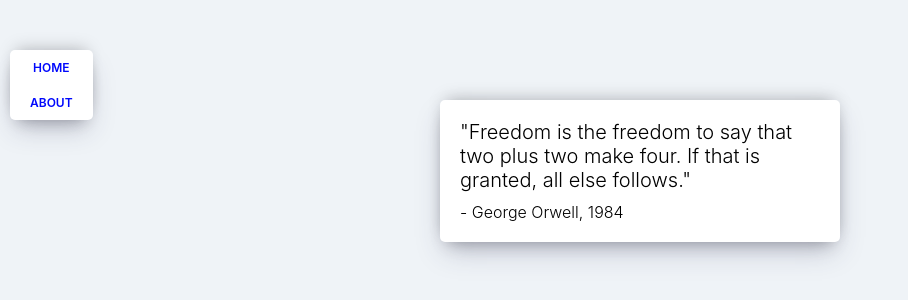
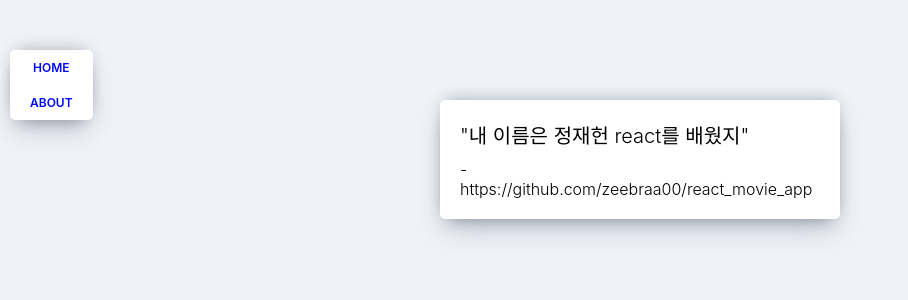
Before and after one commit to zeebraa00/react_movie_app, a React (Create React App) app: page /#/about in a window 1280 px wide. Shown: the top 300 px of the page, without its empty margins (0-908 px from the left). Built offline with nearby package versions, Linux system fonts and the light colour scheme.

Commit message:
[edit] about page

```diff
--- a/package.json
+++ b/package.json
@@ -7,6 +7,7 @@
     "@testing-library/react": "^9.3.2",
     "@testing-library/user-event": "^7.1.2",
     "axios": "^0.19.2",
+    "gh-pages": "^3.1.0",
     "prop-types": "^15.7.2",
     "react": "^16.13.1",
     "react-dom": "^16.13.1",
--- a/src/routes/About.js
+++ b/src/routes/About.js
@@ -6,10 +6,10 @@ function About(props) {
     return (
         <div className="about__container">
             <span>
-                "Freedom is the freedom to say that two plus two make four. If that is granted, all else follows."
+                "내 이름은 정재헌 react를 배웠지"
             </span>
             <span>
-                - George Orwell, 1984
+                - https://github.com/zeebraa00/react_movie_app
             </span>
         </div>
     )
```
Also changed, not shown: 19 other files (tests, documents, lock files or other folders).
